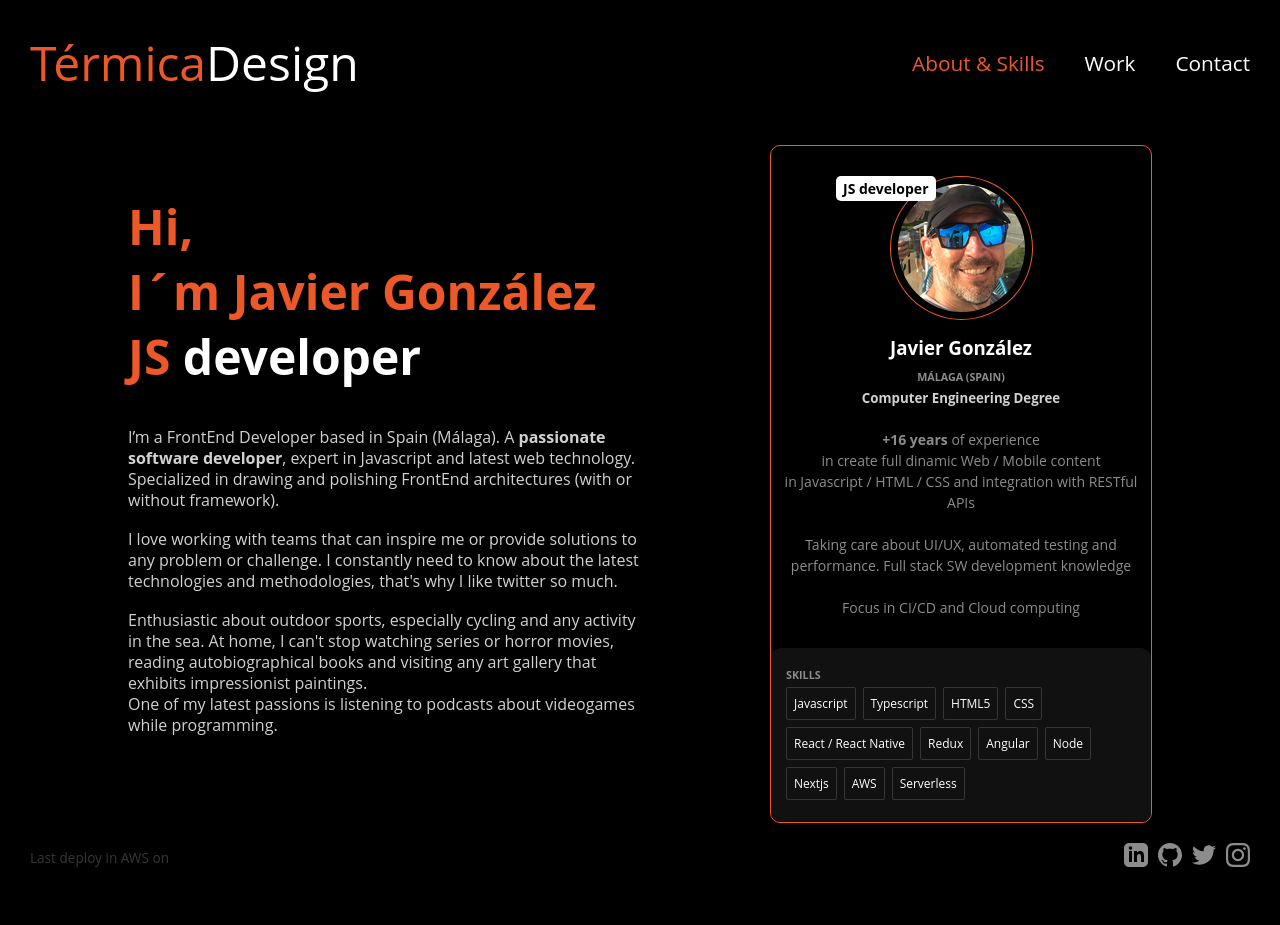
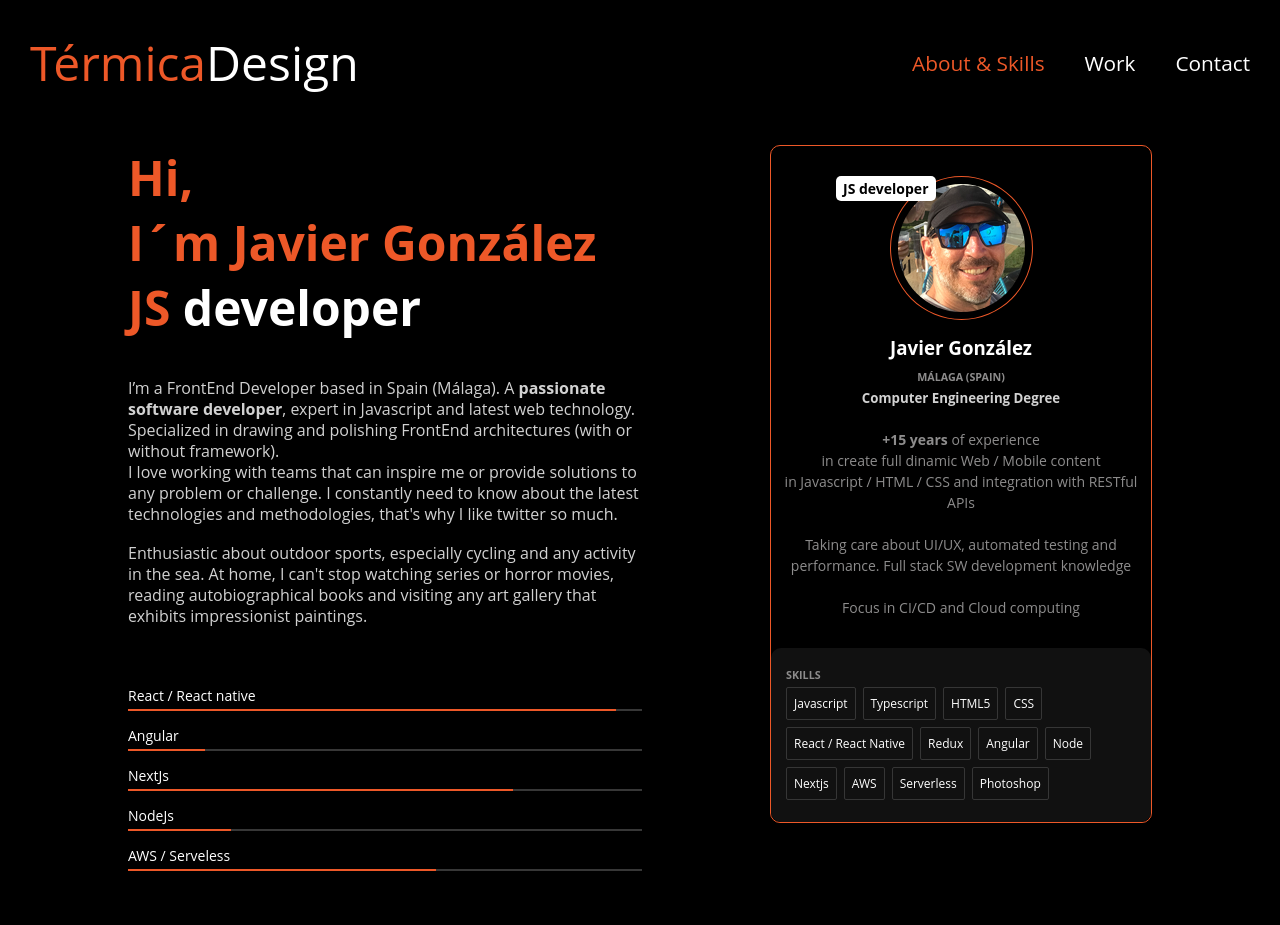
Before and after one commit to javigonz/TermicaDesign-ui, a React (Create React App) app: page / in a window 1280 px wide. Shown: the top 925 px of the page. Before the commit the page ends 872 px from the top, so only its background shows below. Built offline with nearby package versions, Linux system fonts and the light colour scheme; no server answers.

Commit message:
add details skills

```diff
--- a/src/components/About/About.css
+++ b/src/components/About/About.css
@@ -8,7 +8,6 @@
 .main-content_me {
   display: flex;
   flex-direction: column;
-  justify-content: center;
 }
 
 .main-content_me h1 {
@@ -22,6 +21,39 @@
   margin: var(--big-size) 0;
 }
 
+.main-content_skillsdetails {
+  margin: var(--big-size) 0;
+	display: flex;
+	flex-direction: column;
+}
+
+.chart {
+	width: 80%;
+	margin-bottom: 15px;
+}
+
+.chart span {
+    font-size: 14px;
+		color: white;
+    margin-bottom: 4px;
+    display: block;
+}
+
+.chart footer {
+    background-color: #373737;
+    height: 2px;
+}
+
+.chart footer div {
+    width: 0;
+    height: 100%;
+    background-color: var(--primary-color);
+    -webkit-transition: width 1.3s ease-out;
+    -o-transition: width 1.3s ease-out;
+    transition: width 1.3s ease-out;
+}
+
+
 .main-content_specialized p {
   color: var(--almostwhite-color);
   font-size: var(--medium-size);
@@ -29,7 +61,6 @@
   margin: var(--large-size) 0;
   width: 80%;
 }
-
 
 h3 {
 	margin: 10px 0;
--- a/src/components/About/About.js
+++ b/src/components/About/About.js
@@ -19,21 +19,49 @@ function About() {
             <b> passionate software developer</b>, expert in Javascript and
             latest web technology. Specialized in drawing and polishing FrontEnd
             architectures (with or without framework).
-          </p>
-          <p>
-            I love working with teams that can inspire me or provide solutions
-            to any problem or challenge. I constantly need to know about the
-            latest technologies and methodologies, that&apos;s why I like
-            twitter so much.
+            <br /> I love working with teams that can inspire me or provide
+            solutions to any problem or challenge. I constantly need to know
+            about the latest technologies and methodologies, that&apos;s why I
+            like twitter so much.
           </p>
           <p>
             Enthusiastic about outdoor sports, especially cycling and any
             activity in the sea. At home, I can&apos;t stop watching series or
             horror movies, reading autobiographical books and visiting any art
-            gallery that exhibits impressionist paintings. <br />
-            One of my latest passions is listening to podcasts about videogames
-            while programming.
+            gallery that exhibits impressionist paintings.
           </p>
+        </div>
+        <div className="main-content_skillsdetails">
+          <div className="chart">
+            <span>React / React native</span>
+            <footer>
+              <div data-width="90%" style={{ width: "95%" }}></div>
+            </footer>
+          </div>
+          <div className="chart">
+            <span>Angular</span>
+            <footer>
+              <div data-width="90%" style={{ width: "15%" }}></div>
+            </footer>
+          </div>
+          <div className="chart">
+            <span>NextJs</span>
+            <footer>
+              <div data-width="90%" style={{ width: "75%" }}></div>
+            </footer>
+          </div>
+          <div className="chart">
+            <span>NodeJs</span>
+            <footer>
+              <div data-width="90%" style={{ width: "20%" }}></div>
+            </footer>
+          </div>
+          <div className="chart">
+            <span>AWS / Serveless</span>
+            <footer>
+              <div data-width="90%" style={{ width: "60%" }}></div>
+            </footer>
+          </div>
         </div>
       </div>
       <div className="main-content-skills">
@@ -46,7 +74,7 @@ function About() {
           <br />
           <div className="description">
             <p>
-              <b>+16 years</b> of experience <br />
+              <b>+15 years</b> of experience <br />
               in create full dinamic Web / Mobile content <br />
               in Javascript / HTML / CSS and integration with RESTful APIs
               <br />
@@ -70,6 +98,7 @@ function About() {
               <li>Nextjs</li>
               <li>AWS</li>
               <li>Serverless</li>
+              <li>Photoshop</li>
             </ul>
           </div>
         </div>
```
